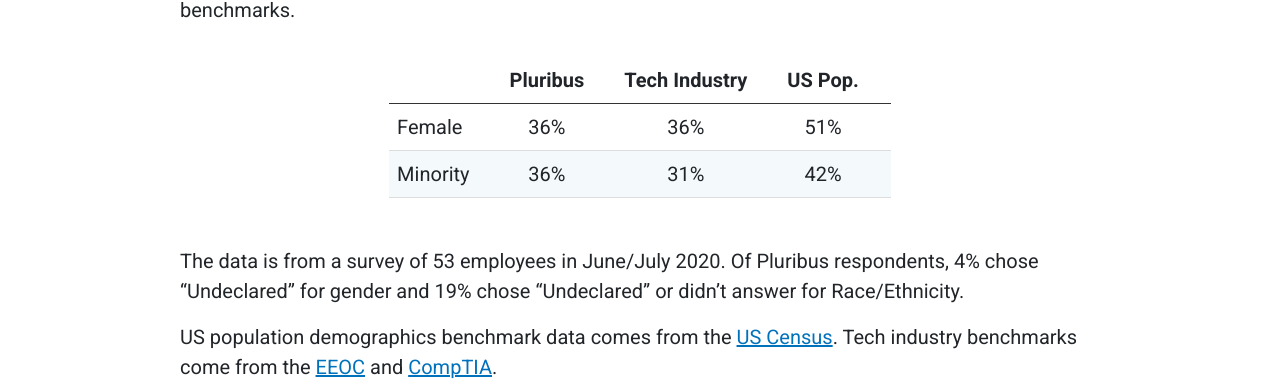
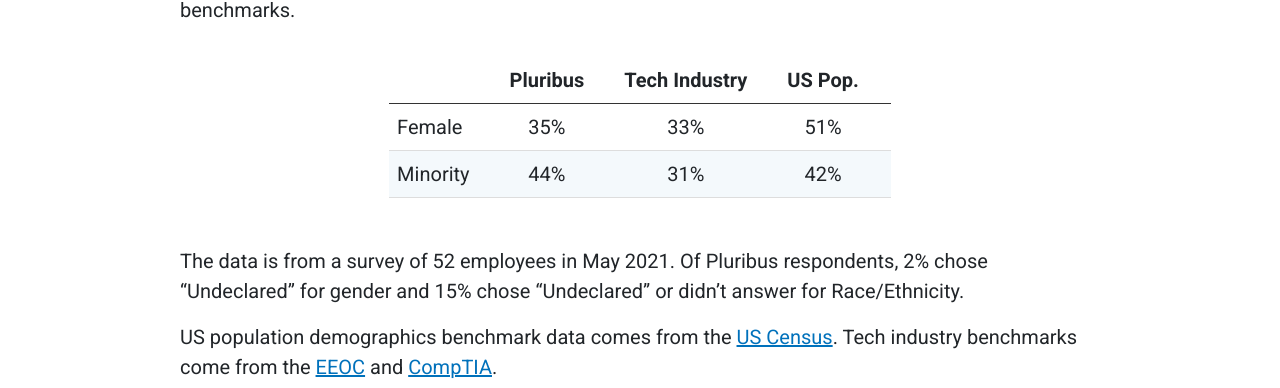
Before and after one commit to PluribusDigital/pluribusdigital-com, a Jekyll site: the page built from content/story/diversity.md, in a window 1280 px wide. Shown: the part 415-803 px from the top of the page. Built offline with Jekyll 4.4.1, drawn with Linux system fonts in a browser that asks for light colours.

Commit message:
Update diversity.md (#41)
Updated diversity numbers and associated stats

```diff
--- a/content/story/diversity.md
+++ b/content/story/diversity.md
@@ -9,10 +9,10 @@
 
 | | Pluribus | Tech Industry | US Pop. |
 | :--- | :---: | :---: | :---: |
-| Female | 36% | 36% | 51% |
-| Minority | 36% | 31% | 42% |
+| Female | 35% | 33% | 51% |
+| Minority | 44% | 31% | 42% |
 
 
-The data is from a survey of 53 employees in June/July 2020. Of Pluribus respondents, 4% chose “Undeclared” for gender and 19% chose “Undeclared” or didn’t answer for Race/Ethnicity.
+The data is from a survey of 52 employees in May 2021. Of Pluribus respondents, 2% chose “Undeclared” for gender and 15% chose “Undeclared” or didn’t answer for Race/Ethnicity.
 
 US population demographics benchmark data comes from the [US Census](https://www.census.gov/quickfacts/fact/table/US/IPE120218). Tech industry benchmarks come from the [EEOC](https://www.eeoc.gov/special-report/diversity-high-tech) and [CompTIA](https://www.comptia.org/content/research/diversity-in-the-high-tech-industry).
```
